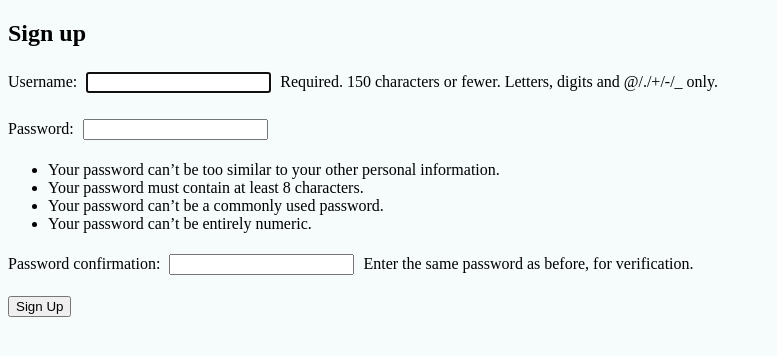
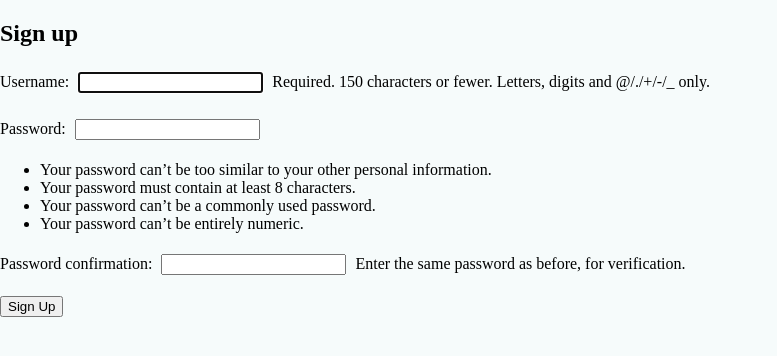
Before and after one commit to rteeter1618/PrisonersDilemnaDjango, a Django app: page /accounts/signup/ in a window 1280 px wide. Shown: the top 356 px of the page, without its empty margins (0-777 px from the left). Run offline with Django 4.2, Linux system fonts and the light colour scheme.

```diff
--- a/prisonersDilemnaWeb/prisonersDilemnaWeb/templates/registration/loggedOutBase.html
+++ b/prisonersDilemnaWeb/prisonersDilemnaWeb/templates/registration/loggedOutBase.html
@@ -6,7 +6,7 @@
   <title>{% block title %}{% endblock %}</title>
 </head>
 <body>
-  <main style="margin: 8px;">
+  <main style="margin: 0px;">
       {% block baseContent %}
       {% endblock %}
   </main>
```
